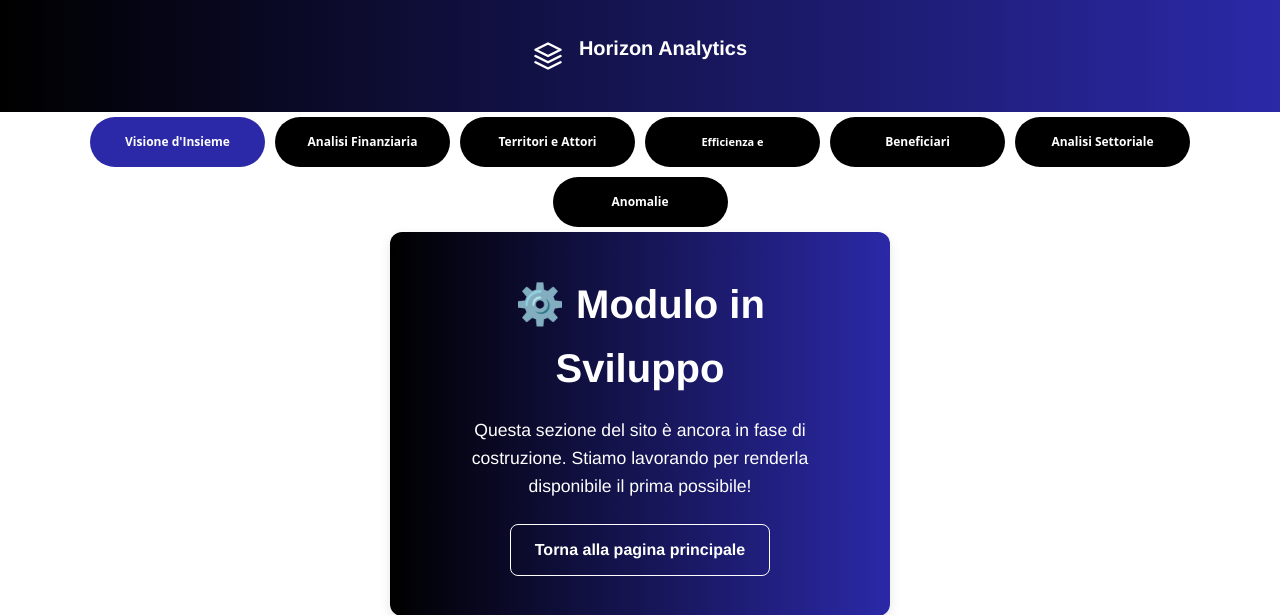
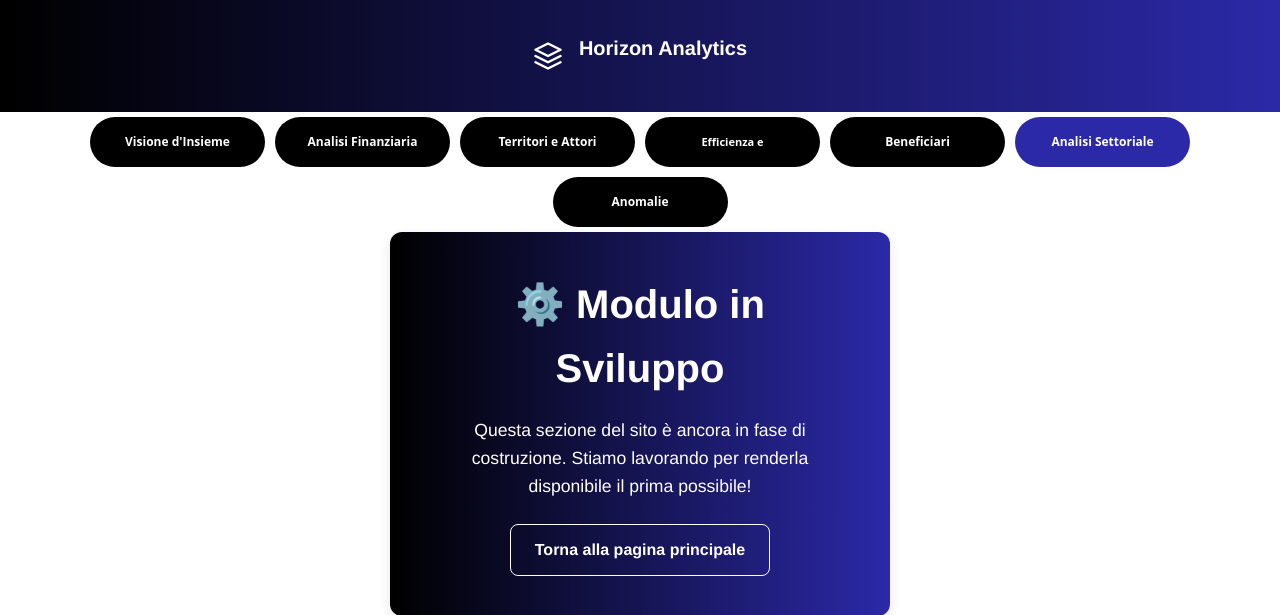
Before and after one commit to Breaking-code-Project-work/Horizon_Analytics, a Django app: page /analisi_settoriale_page/ in a window 1280 px wide. Shown: the top 615 px of the page. Run offline with Django 5.2, Linux system fonts and the light colour scheme; parts of the project's set-up code (start-up, migrations or seed data) failed here and were passed over.

Commit message:
Update active button for Analisi Settoriale

```diff
--- a/analytics_projects/templates/analytics_projects/analisi_settoriale_page.html
+++ b/analytics_projects/templates/analytics_projects/analisi_settoriale_page.html
@@ -28,12 +28,12 @@
         </div>
 
         <div class="container-center">
-            <a href="{% url 'visione_di_insieme_page' %}" class="header_buttons active_button">Visione d'Insieme</a>
+            <a href="{% url 'visione_di_insieme_page' %}" class="header_buttons">Visione d'Insieme</a>
             <a href="{% url 'analisi_finanziaria_page' %}" class="header_buttons">Analisi Finanziaria</a>
             <a href="{% url 'territori_e_attori_page' %}" class="header_buttons">Territori e Attori</a>
             <a href="{% url 'efficienza_e_performance_page' %}" class="header_buttons" style="font-size: 11px;">Efficienza e Performance</a>
             <a href="{% url 'beneficiari_page' %}" class="header_buttons">Beneficiari</a>
-            <a href="{% url 'analisi_settoriale_page' %}" class="header_buttons">Analisi Settoriale</a>
+            <a href="{% url 'analisi_settoriale_page' %}" class="header_buttons active_button">Analisi Settoriale</a>
             <a href="{% url 'anomalie_page' %}" class="header_buttons">Anomalie</a>
         </div>
     </header>
```
